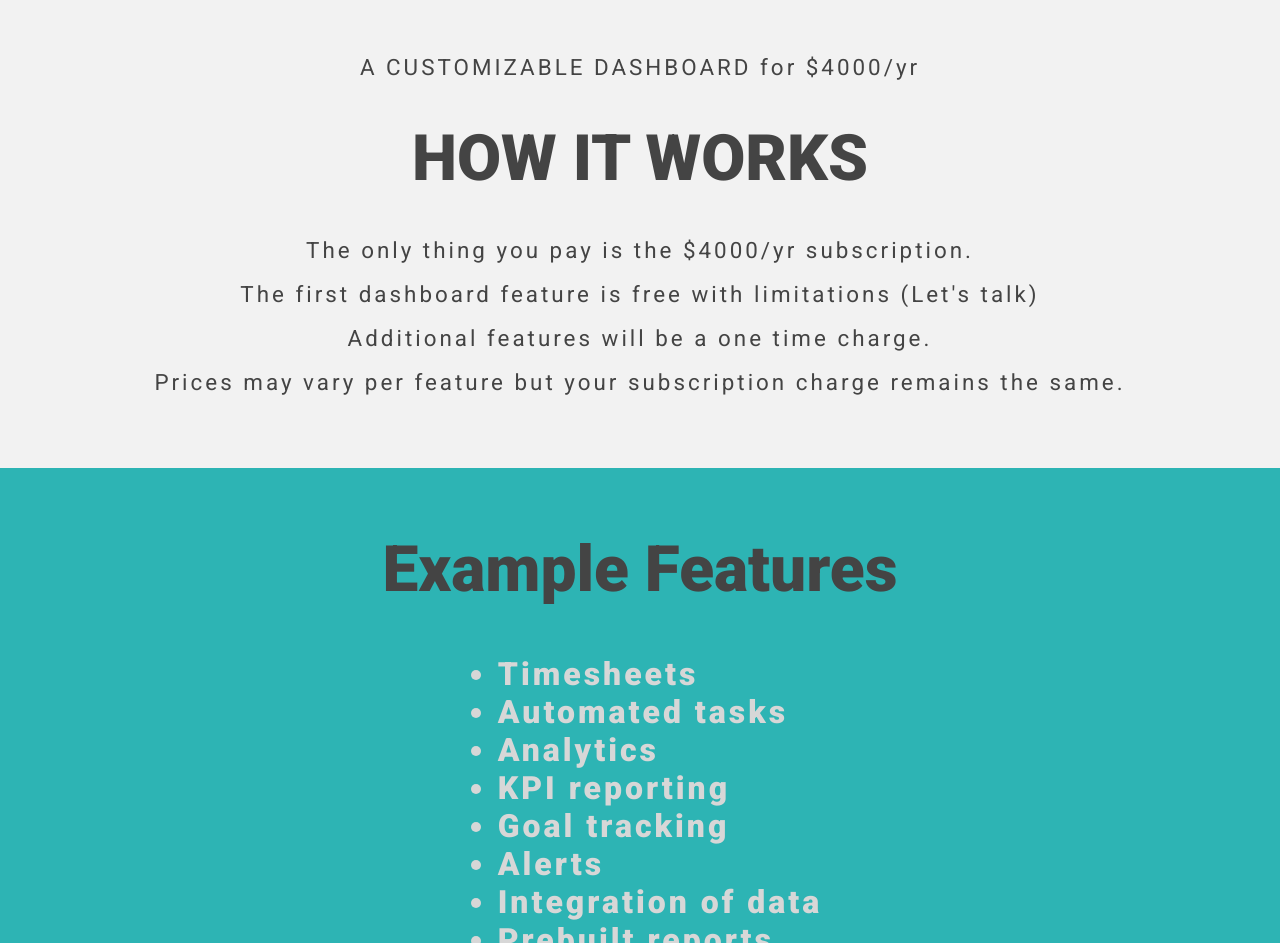
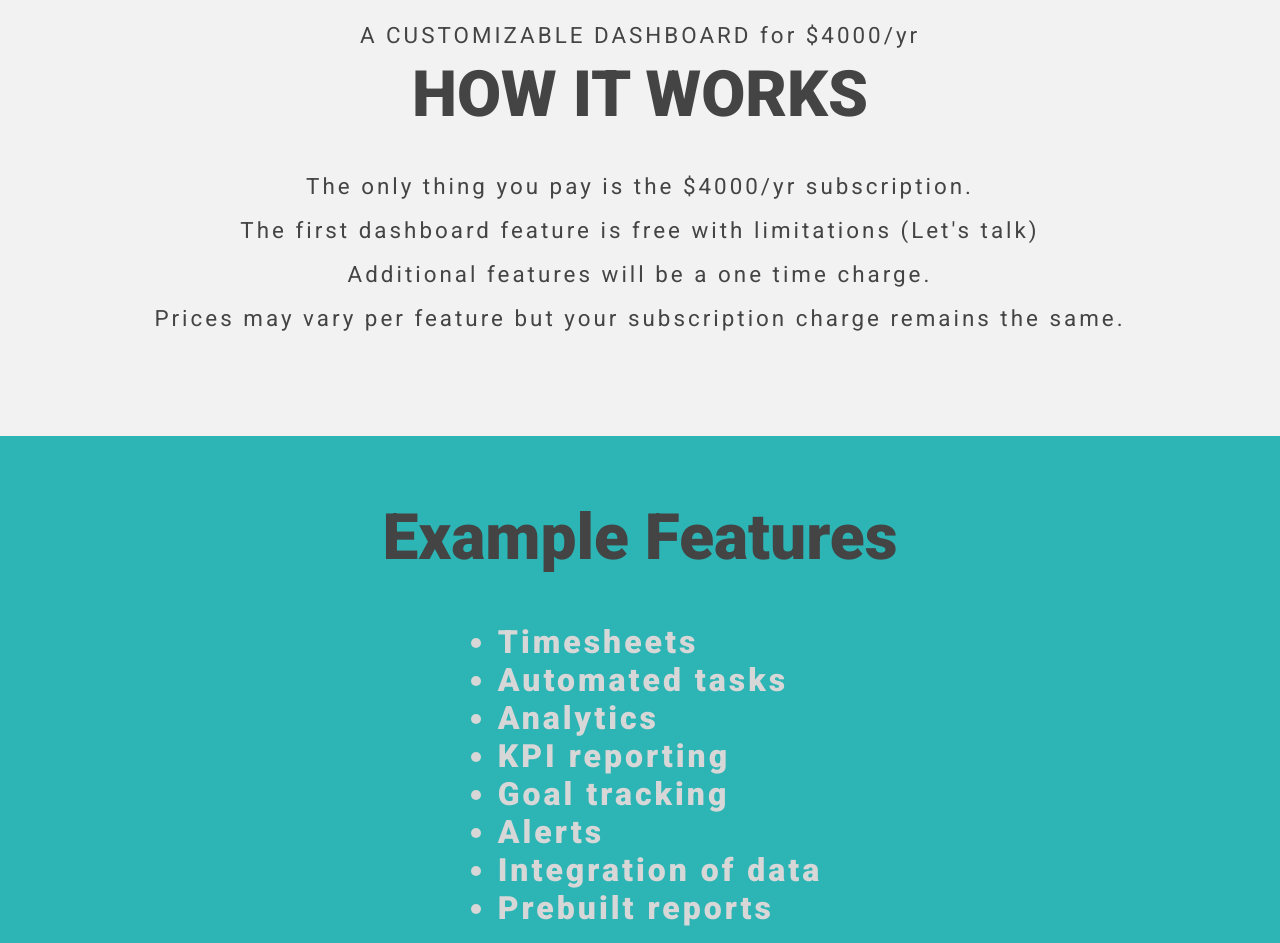
Before and after one commit to blakio/blakioWebsite, a React (Create React App) app: page /home in a window 1280 px wide. Shown: the part 2689-3632 px from the top of the page. Built offline with nearby package versions, Linux system fonts and the light colour scheme.

Commit message:
clean up

```diff
--- a/src/Home/Pricing/index.css
+++ b/src/Home/Pricing/index.css
@@ -20,6 +20,7 @@
   color: #444;
   text-align: center;
   margin: 2rem;
+  margin-top: 0;
 }
 
 #pricingSection .pricingDescription {
@@ -42,8 +43,8 @@
 
 .featureExampleSection {
   background-color: #2DB4B4;
-  padding: 2em 0;
-  margin-top: 4rem;
+  padding: 4em 0;
+  margin-top: 6rem;
   width: 100vw;
   flex-direction: column;
 }
```
